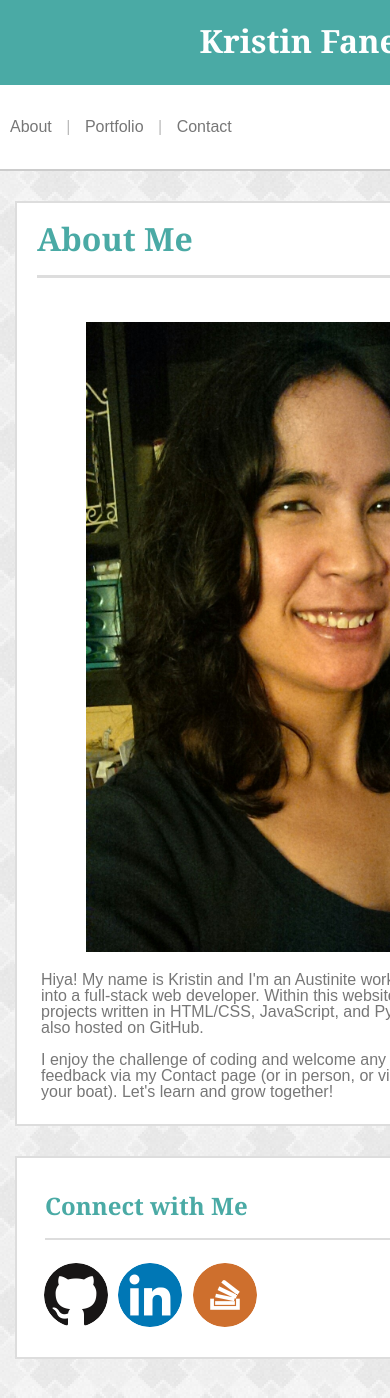
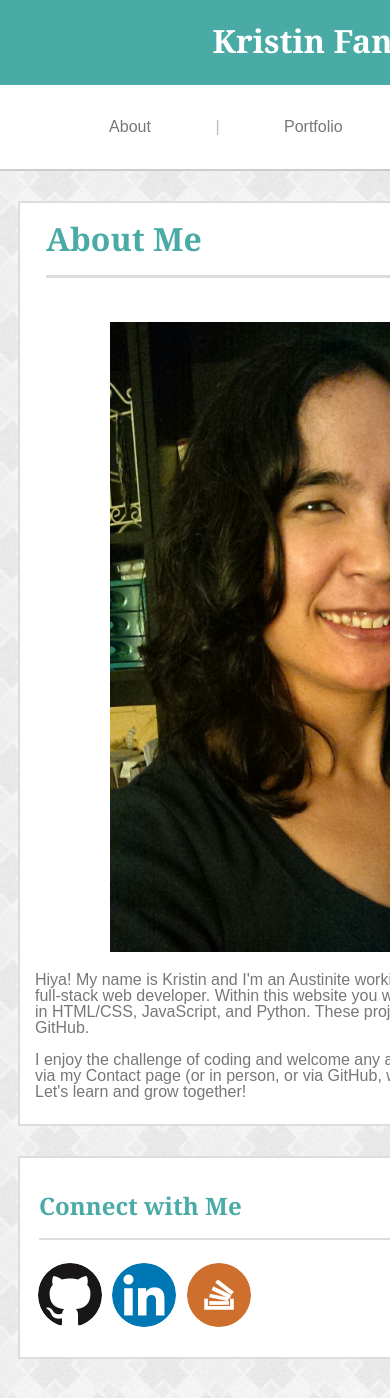
Before and after one commit to seeksort/Portfolio, a PHP site: page /index.php in a window 390 px wide. Shown: the top 1398 px of the page. Run offline with PHP 8.4, Linux system fonts and the light colour scheme.

Commit message:
about and portfolio media queries

```diff
--- a/assignment1/assets/css/style.css
+++ b/assignment1/assets/css/style.css
@@ -259,19 +259,31 @@ MEDIA QUERIES
 	.inner-content > p {
 		clear: all;
 	}
+	.portfolio-project > img {
+		width: 440px;
+		height: 320px;
+		display: inline-block;
+		margin-left: auto;
+		margin-right: auto;
+	}
+	.portfolio-project > div {
+		width: 440px;
+	}
 
 @media screen and (max-width: 768px) {
 	.container {
-		width: 614px;
+		width: 640px;
 	}
 	.main-content {
 		display: block;
-		width: 600px;
+		width: 610px;
 		margin-left: auto;
 		margin-right: auto;
+		padding: 0 15px;
 	}
 	.sidebar {
-		width: 600px;
+		width: 610px;
+		padding: 0 15px;
 		display: block;
 		float: none;
 		clear: all;
@@ -279,24 +291,47 @@ MEDIA QUERIES
 		margin-left: auto;
 		margin-right: auto;
 	}
+	.inner-content {
+		margin: 24px 0px;
+	}
 	#sidebar-heading > h2 {
 		text-align: left;
 	}
 	.profile-pic {
 		float: left;
 		width: 428px;
-		margin: 20px 45px;
+		margin: 20px 75px;
+	}
+	.headings {
+		margin-left: 11px;
+		margin-right: 11px;
+	}
+	.portfolio-project {
+		margin-left: 11px;
+		margin-right: 11px;
+		width: 280px;
+	}
+	.portfolio-project > img {
+		width: 280px;
+		height: 200px;
+		display: inline-block;
+		margin-left: auto;
+		margin-right: auto;
+	}
+	.portfolio-project > div {
+		display: inline-block;
+		width: 280px;
 	}
 }
 @media screen and (max-width: 640px) {
 	.main-content {
 		display: block;
-		width: 580px;
+		width: 570px;
 		margin-left: auto;
 		margin-right: auto;
 	}
 	.sidebar {
-		width: 580px;
+		width: 570px;
 		display: block;
 		float: none;
 		clear: all;
@@ -317,11 +352,29 @@ MEDIA QUERIES
 	nav {
 		float: none;
 		clear: all;
+		text-align: center;
 		padding-top: 34px;
 		padding-bottom: 34px;
 		background-color: #ffffff;
 	}
 	nav > a {
-		width: 33%;
+		padding-left: 60px;
+		padding-right: 60px;
+	}
+	.portfolio-project {
+		margin-left: 11px;
+		margin-right: 11px;
+		width: 545px;
+	}
+	.portfolio-project > img {
+		width: 545px;
+		height: 390px;
+		display: inline-block;
+		margin-left: auto;
+		margin-right: auto;
+	}
+	.portfolio-project > div {
+		display: inline-block;
+		width: 545px;
 	}
 }
```
